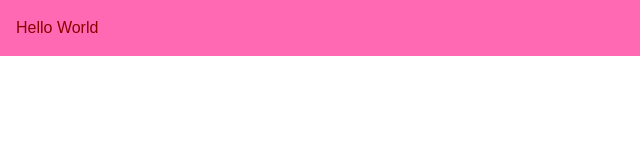
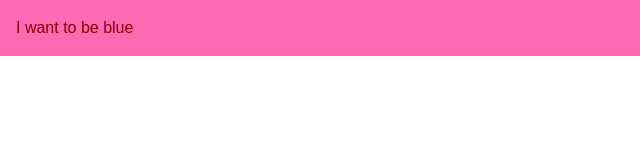
Before and after one commit to howest-mct/web-dev-examples, a plain HTML site: page 08-responsive/media-query-cascade/index.html in a window 1280 px wide. Shown: the full height of the page, 0-640 px from the left. Drawn offline with Linux system fonts and the light colour scheme.

Commit message:
Update title and paragraph text in index.html for clarity

```diff
--- a/08-responsive/media-query-cascade/index.html
+++ b/08-responsive/media-query-cascade/index.html
@@ -3,12 +3,12 @@
   <head>
     <meta charset="UTF-8" />
     <meta name="viewport" content="width=device-width, initial-scale=1.0" />
-    <title>Document</title>
+    <title>Media Queries and the cascade</title>
     <link rel="stylesheet" href="style.css" />
   </head>
   <body>
     <div class="test">
-      <p>Hello World</p>
+      <p>I want to be blue</p>
     </div>
   </body>
 </html>
```
